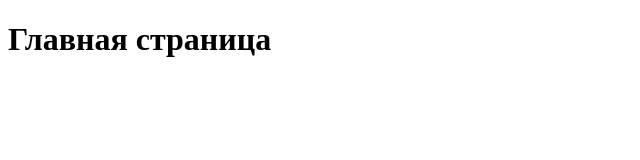
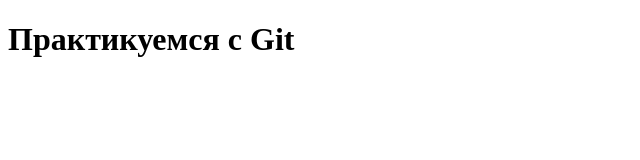
Before and after one commit to LidiaTalankina/Test-1, a plain HTML site: page index.html in a window 1280 px wide. Shown: the whole page, without its empty margins (0-640 px from the left). Drawn offline with Linux system fonts and the light colour scheme.

Commit message:
title changed

```diff
--- a/index.html
+++ b/index.html
@@ -7,6 +7,6 @@
     <title>Document</title>
 </head>
 <body>
-    <h1>Главная страница</h1>
+    <h1>Практикуемся с Git</h1>
 </body>
 </html>
```
